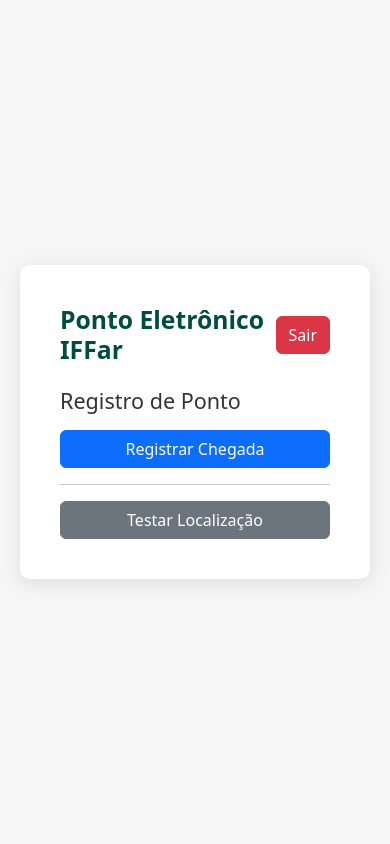
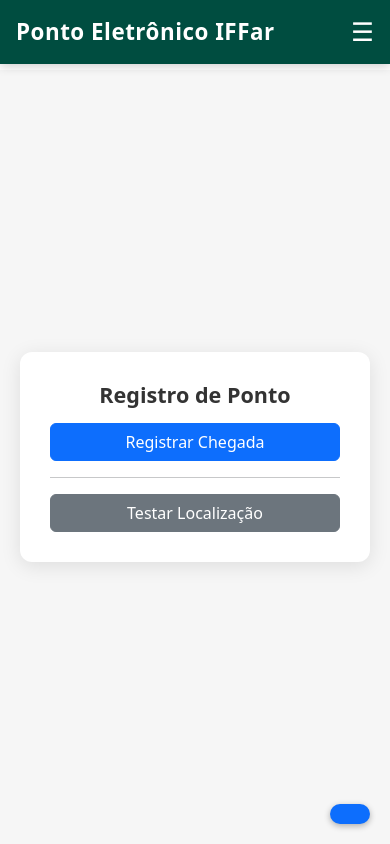
Before and after one commit to 3lp4to/Sistema-de-Gerenciamento-de-Frequencia, a PHP site: page /telainicial.php in a window 390 px wide. Run offline with PHP 8.4, Linux system fonts and the light colour scheme; the visitor is signed in with stand-in values (Sample User, id 1).

Commit message:
ajustando tela inicial

```diff
--- a/View/CSS/registro.css
+++ b/View/CSS/registro.css
@@ -1,3 +1,6 @@
+/* =========================================
+   RESET & BASE
+========================================= */
 * {
     box-sizing: border-box;
     margin: 0;
@@ -7,12 +10,110 @@
 body, html {
     height: 100%;
     font-family: 'Segoe UI', Tahoma, Geneva, Verdana, sans-serif;
+    background-color: #f6f6f6;
 }
 
+/* =========================================
+   HEADER
+========================================= */
+header {
+    position: fixed;
+    top: 0;
+    left: 0;
+    width: 100%;
+    background: #004d40;
+    color: #fff;
+    padding: 1rem 1.5rem;
+    display: flex;
+    justify-content: space-between;
+    align-items: center;
+    z-index: 1000;
+    box-shadow: 0 2px 10px rgba(0, 0, 0, 0.2);
+}
+
+header h2 {
+    margin: 0;
+    font-weight: 600;
+    font-size: 1.8rem;
+    letter-spacing: 0.5px;
+}
+
+/* =========================================
+   MENU SANDUÍCHE
+========================================= */
+.menu-container {
+    position: relative;
+}
+
+.menu-btn {
+    background: transparent;
+    border: none;
+    color: white;
+    font-size: 1.8rem;
+    cursor: pointer;
+    transition: transform 0.2s ease, color 0.2s ease;
+}
+
+.menu-btn:hover {
+    transform: scale(1.1);
+    color: #b2dfdb;
+}
+
+.menu-dropdown {
+    position: absolute;
+    right: 0;
+    top: 50px;
+    background: white;
+    color: #333;
+    border-radius: 8px;
+    box-shadow: 0 4px 10px rgba(0, 0, 0, 0.2);
+    overflow: hidden;
+    display: none;
+    flex-direction: column;
+    min-width: 180px;
+    animation: fadeIn 0.2s ease;
+}
+
+.menu-dropdown.show {
+    display: flex;
+}
+
+.menu-dropdown a {
+    padding: 12px 16px;
+    text-decoration: none;
+    color: #333;
+    display: block;
+    transition: background 0.2s ease, color 0.2s ease;
+    font-size: 15px;
+}
+
+.menu-dropdown a:hover {
+    background: #f0f0f0;
+    color: #004d40;
+}
+
+/* =========================================
+   ANIMAÇÃO SUAVE
+========================================= */
+@keyframes fadeIn {
+    from {
+        opacity: 0;
+        transform: translateY(-5px);
+    }
+    to {
+        opacity: 1;
+        transform: translateY(0);
+    }
+}
+
+/* =========================================
+   CONTEÚDO PRINCIPAL
+========================================= */
 .registro-wrapper {
     display: flex;
     height: 100vh;
     overflow: hidden;
+    padding-top: 80px; /* Espaço para o header fixo */
 }
 
 /* Painel da imagem */
@@ -40,37 +141,74 @@
     padding: 40px;
 }
 
+/* Caixa do formulário */
 .form-box {
     width: 100%;
     max-width: 500px;
-    background-color: white;
+    background-color: #fff;
     padding: 40px;
-    border-radius: 10px;
+    border-radius: 12px;
     box-shadow: 0 4px 20px rgba(0, 0, 0, 0.1);
-}
-
-.form-box h2 {
-    color: #004d40;
-    font-weight: bold;
 }
 
 .form-box h4 {
     color: #333;
+    margin-bottom: 1.5rem;
+    text-align: center;
+    font-weight: 600;
 }
 
+/* =========================================
+   BOTÕES E ALERTAS
+========================================= */
 .btn {
     padding: 12px;
     font-size: 16px;
+    border-radius: 6px;
+    transition: all 0.2s ease;
+}
+
+.btn-primary {
+    background-color: #00796b;
+    border: none;
+}
+
+.btn-primary:hover {
+    background-color: #004d40;
+}
+
+.btn-secondary {
+    background-color: #ccc;
+    border: none;
+}
+
+.btn-secondary:hover {
+    background-color: #bbb;
 }
 
 .alert {
     margin-top: 15px;
+    border-radius: 6px;
+    font-size: 14px;
 }
 
-/* Responsivo */
+/* =========================================
+   RESPONSIVIDADE
+========================================= */
+@media (max-width: 992px) {
+    header h2 {
+        font-size: 1.6rem;
+    }
+
+    .form-box {
+        padding: 30px;
+    }
+}
+
 @media (max-width: 768px) {
     .registro-wrapper {
         flex-direction: column;
+        padding-top: 70px; /* Menos espaço no mobile */
     }
 
     .left-panel {
@@ -81,4 +219,32 @@
         flex: 1;
         padding: 20px;
     }
+
+    header {
+        padding: 0.8rem 1rem;
+    }
+
+    header h2 {
+        font-size: 1.4rem;
+    }
+
+    .menu-btn {
+        font-size: 1.6rem;
+    }
+
+    .menu-dropdown {
+        top: 45px;
+    }
 }
+#relogio-trabalho {
+    position: fixed;
+    bottom: 20px;
+    right: 20px;
+    background-color: #0d6efd;
+    color: white;
+    padding: 10px 20px;
+    border-radius: 10px;
+    font-family: monospace;
+    font-size: 16px;
+    box-shadow: 0 2px 6px rgba(0,0,0,0.3);
+}
--- a/View/telainicial.php
+++ b/View/telainicial.php
@@ -26,6 +26,7 @@
 ?>
 <!DOCTYPE html>
 <html lang="pt-BR">
+
 <head>
     <meta charset="UTF-8">
     <meta name="viewport" content="width=device-width, initial-scale=1.0">
@@ -33,27 +34,38 @@
     <link rel="stylesheet" href="css/registro.css">
     <link href="https://cdn.jsdelivr.net/npm/bootstrap@5.3.3/dist/css/bootstrap.min.css" rel="stylesheet">
 </head>
+
 <body>
+   <header class="animate-in">
+    <h2 class="mb-0">Ponto Eletrônico IFFar</h2>
+
+    <!-- Botão sanduíche -->
+    <div class="menu-container">
+        <button class="menu-btn" id="menuToggle">
+            ☰
+        </button>
+        <div class="menu-dropdown" id="menuDropdown">
+            <a href="#">Justificar falta/Registro incorreto</a>
+            <a href="#">Folha ponto</a>
+            <a href="../Controller/logout.php">Sair</a>
+        </div>
+    </div>
+</header>
+
 
 <div class="registro-wrapper">
     <!-- Imagem institucional -->
     <div class="left-panel">
-        <img src="../../img/fundoiffar.jpeg" alt="IFFar">
+        <img src="../img/fundoiffar.jpeg" alt="IFFar">
     </div>
 
     <!-- Formulário de ponto -->
     <div class="right-panel">
         <div class="form-box">
-            <header class="d-flex justify-content-between align-items-center mb-4">
-                <h2 class="mb-0">Ponto Eletrônico IFFar</h2>
-                <a href="../Controller/logout.php" class="btn btn-danger">Sair</a>
-            </header>
-
             <h4 class="mb-3">Registro de Ponto</h4>
 
             <form action="#" method="post">
-                <input type="submit" name="registro"
-                       class="btn btn-primary w-100"
+                <input type="submit" name="registro" class="btn btn-primary w-100"
                     value="<?= ($_SESSION['estado'] === 'chegada') ? 'Registrar Chegada' : 'Registrar Saída'; ?>">
             </form>
 
@@ -90,6 +102,75 @@
             }
         }
     </script>
+<script>
+    const menuToggle = document.getElementById('menuToggle');
+    const menuDropdown = document.getElementById('menuDropdown');
+
+    // Alterna o menu ao clicar no botão
+    menuToggle.addEventListener('click', (e) => {
+        e.stopPropagation(); // impede que o clique feche o menu imediatamente
+        menuDropdown.classList.toggle('show');
+    });
+
+    // Fecha o menu ao clicar fora
+    document.addEventListener('click', (e) => {
+        if (!menuDropdown.contains(e.target) && !menuToggle.contains(e.target)) {
+            menuDropdown.classList.remove('show');
+        }
+    });
+</script>
+
+<!-- Relógio no canto inferior direito -->
+<div id="relogio-trabalho"></div>
+
+<script>
+// Função para formatar tempo (hh:mm:ss)
+function formatarTempo(segundos) {
+    const h = String(Math.floor(segundos / 3600)).padStart(2, '0');
+    const m = String(Math.floor((segundos % 3600) / 60)).padStart(2, '0');
+    const s = String(segundos % 60).padStart(2, '0');
+    return `${h}:${m}:${s}`;
+}
+
+let intervalo;
+const relogio = document.getElementById('relogio-trabalho');
+
+// Verifica se já havia um tempo inicial armazenado
+if (sessionStorage.getItem('inicioTrabalho')) {
+    iniciarContagem();
+}
+
+// Quando a página é recarregada após o registro
+<?php if (isset($_POST['registro'])): ?>
+    <?php if ($_SESSION['estado'] === 'saida'): ?>
+        // Registrou chegada → iniciar contagem
+        sessionStorage.setItem('inicioTrabalho', Date.now());
+        iniciarContagem();
+    <?php else: ?>
+        // Registrou saída → parar contagem
+        pararContagem();
+    <?php endif; ?>
+<?php endif; ?>
+
+function iniciarContagem() {
+    const inicio = Number(sessionStorage.getItem('inicioTrabalho'));
+    if (!inicio) return;
+
+    clearInterval(intervalo);
+    intervalo = setInterval(() => {
+        const agora = Date.now();
+        const diff = Math.floor((agora - inicio) / 1000);
+        relogio.textContent = "Tempo de trabalho: " + formatarTempo(diff);
+    }, 1000);
+}
+
+function pararContagem() {
+    clearInterval(intervalo);
+    sessionStorage.removeItem('inicioTrabalho');
+    relogio.textContent = "Tempo de trabalho: 00:00:00";
+}
+</script>
 
 </body>
+
 </html>
```
Lines whose indentation alone changed are shown as unchanged.
